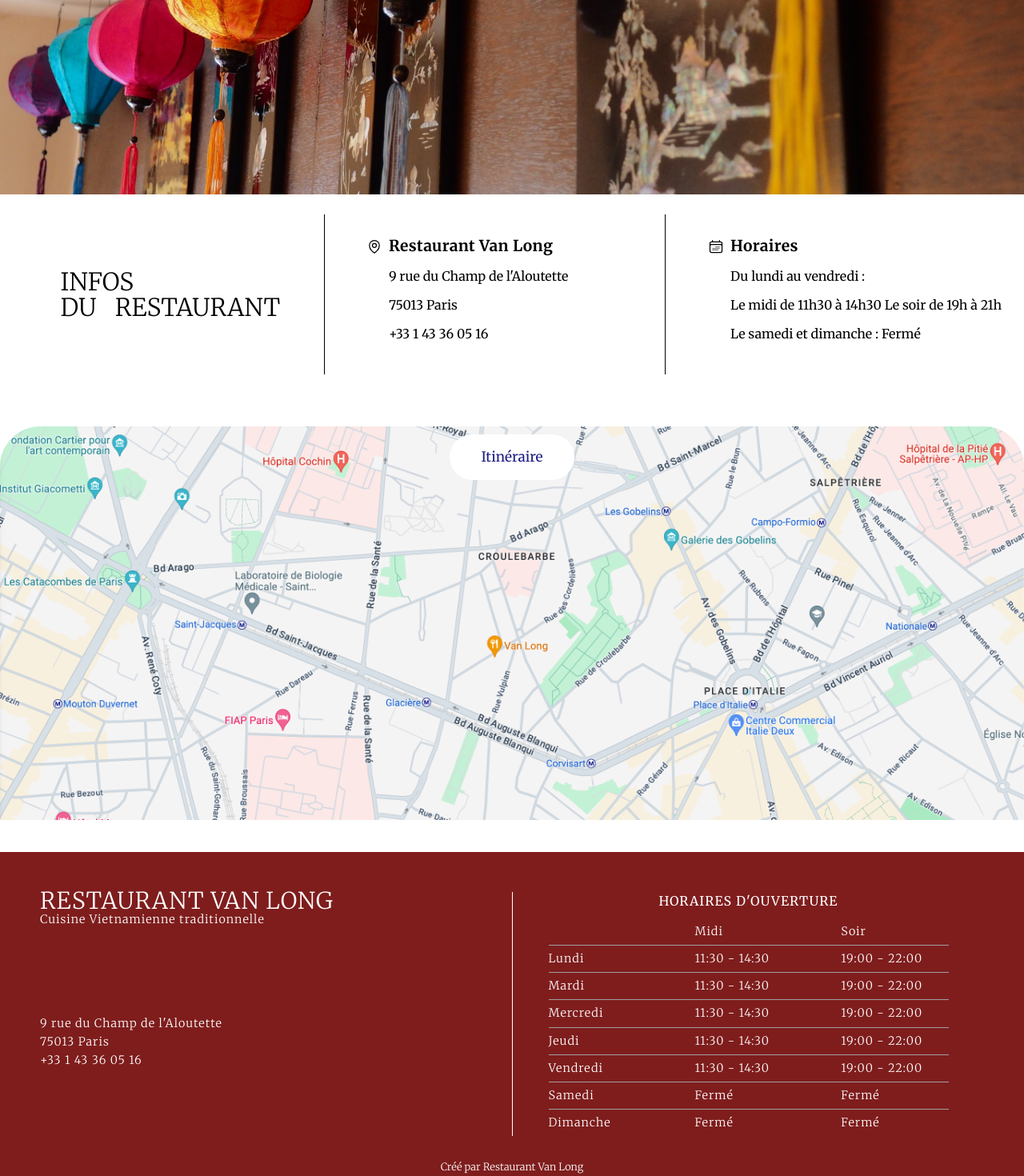
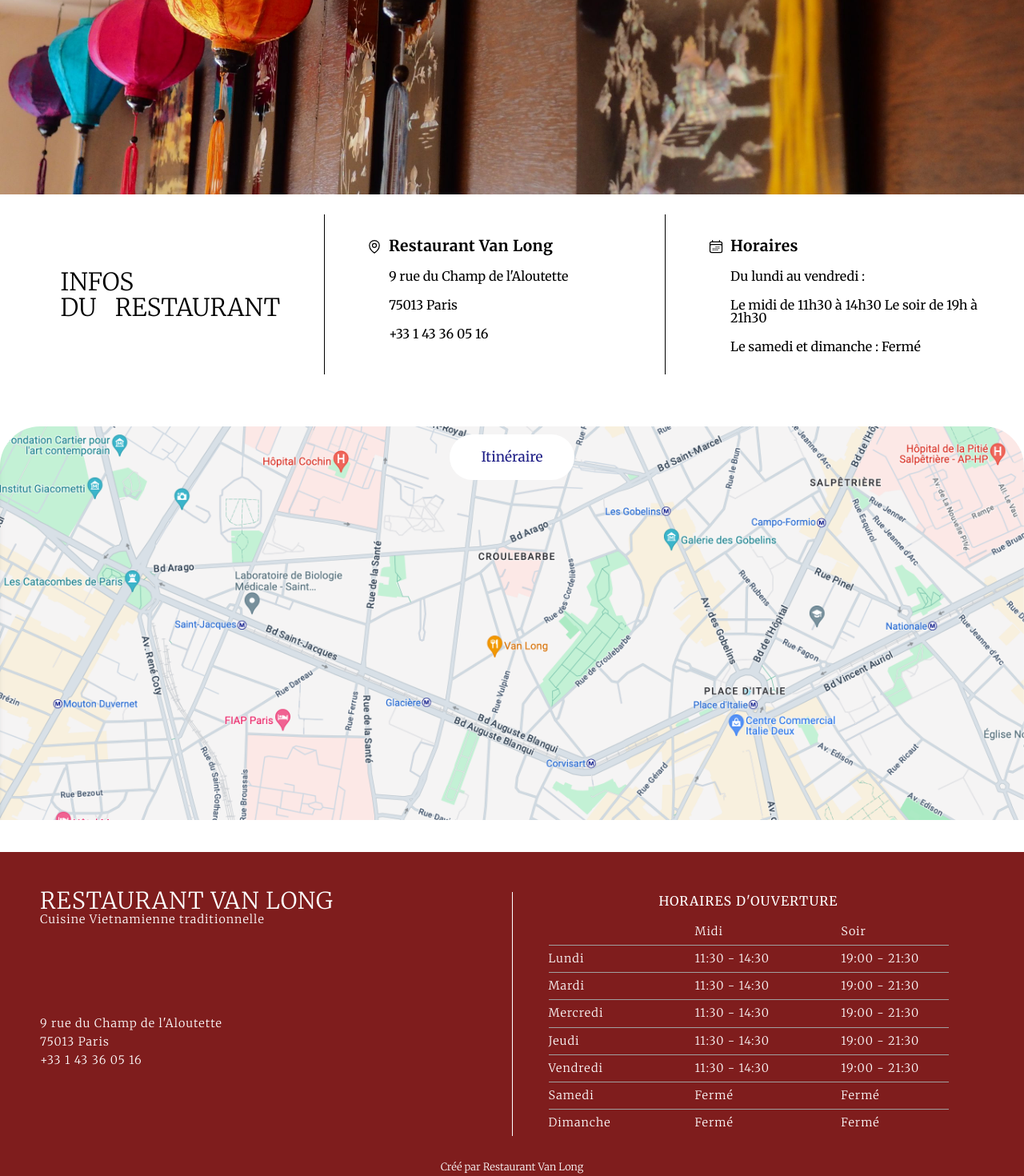
Before and after one commit to Gmayer111/van-long, a Next.js app: page /contact in a window 1280 px wide. Shown: the part 557-2027 px from the top of the page at 80% size. Built offline with nearby package versions, Linux system fonts and the light colour scheme.

Commit message:
fix: replace closing time

```diff
--- a/src/app/contact/page.tsx
+++ b/src/app/contact/page.tsx
@@ -36,7 +36,7 @@
           <div>
             <span>Horaires</span>
             <span>Du lundi au vendredi :</span>
-            <span>Le midi de 11h30 à 14h30 Le soir de 19h à 21h</span>
+            <span>Le midi de 11h30 à 14h30 Le soir de 19h à 21h30</span>
             <span>Le samedi et dimanche : Fermé</span>
           </div>
         </div>
--- a/src/components/layout/footer.component.tsx
+++ b/src/components/layout/footer.component.tsx
@@ -30,27 +30,27 @@
               <tr>
                 <th>Lundi</th>
                 <td>11:30 - 14:30</td>
-                <td>19:00 - 22:00</td>
+                <td>19:00 - 21:30</td>
               </tr>
               <tr>
                 <th>Mardi</th>
                 <td>11:30 - 14:30</td>
-                <td>19:00 - 22:00</td>
+                <td>19:00 - 21:30</td>
               </tr>
               <tr>
                 <th>Mercredi</th>
                 <td>11:30 - 14:30</td>
-                <td>19:00 - 22:00</td>
+                <td>19:00 - 21:30</td>
               </tr>
               <tr>
                 <th>Jeudi</th>
                 <td>11:30 - 14:30</td>
-                <td>19:00 - 22:00</td>
+                <td>19:00 - 21:30</td>
               </tr>
               <tr>
                 <th>Vendredi</th>
                 <td>11:30 - 14:30</td>
-                <td>19:00 - 22:00</td>
+                <td>19:00 - 21:30</td>
               </tr>
               <tr>
                 <th>Samedi</th>
```
